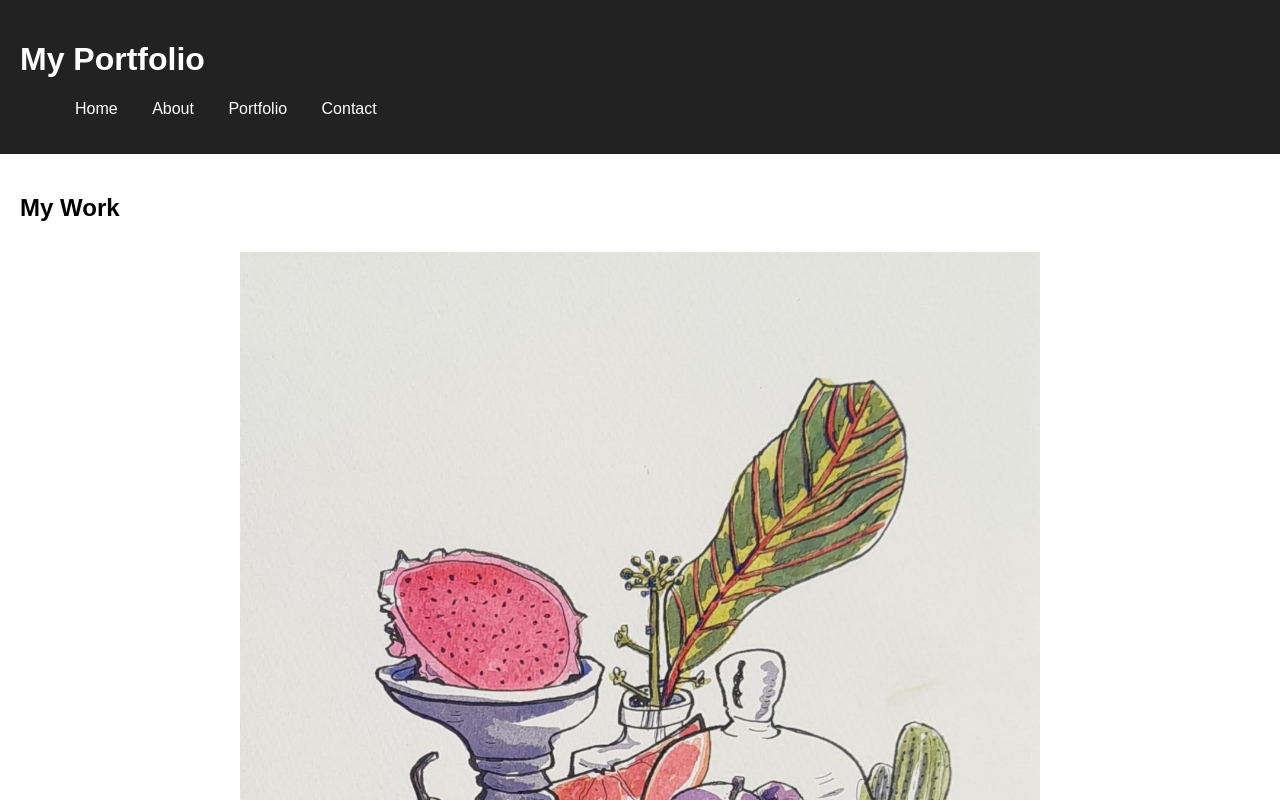
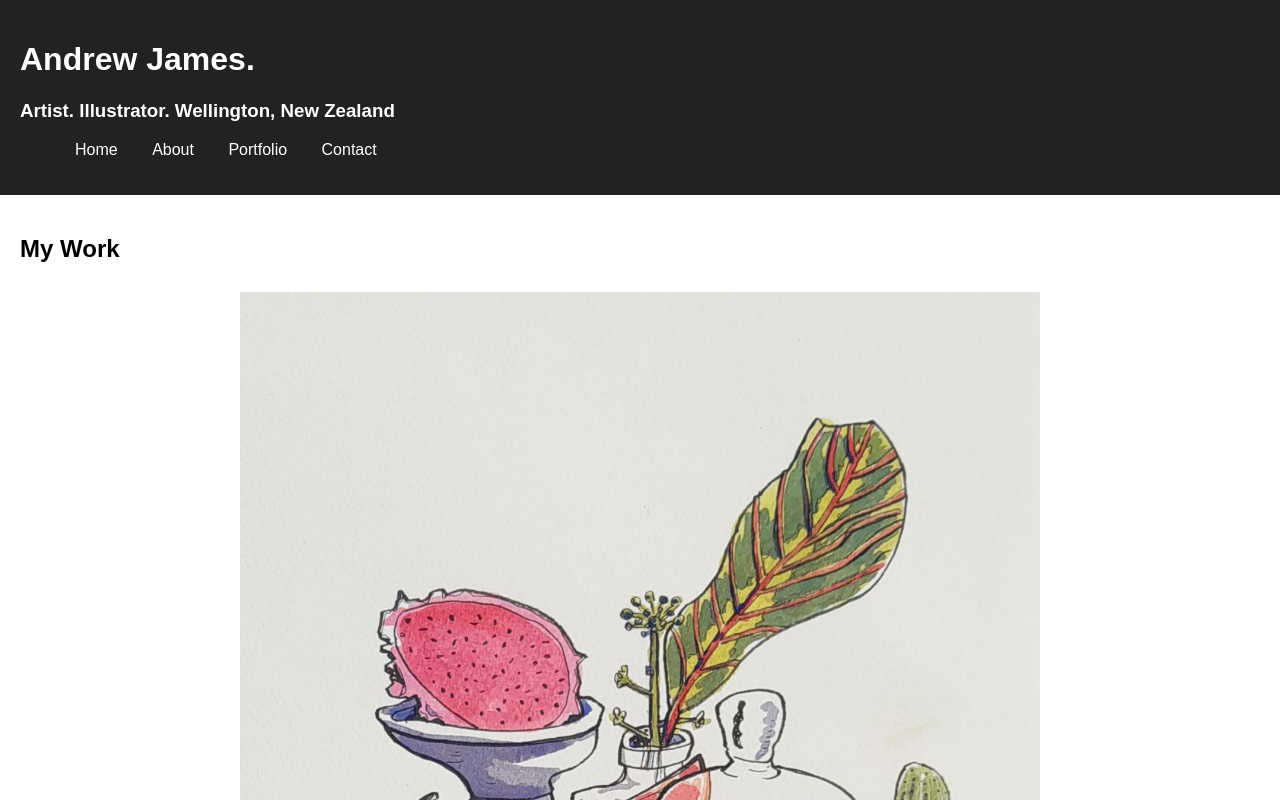
Before and after one commit to ajamesdraws/ajamesdraws, a plain HTML site: page portfolio.html in a window 1280 px wide. Shown: the top 800 px of the page. Drawn offline with Linux system fonts and the light colour scheme.

Commit message:
Update portfolio.html

```diff
--- a/portfolio.html
+++ b/portfolio.html
@@ -7,8 +7,8 @@
     <link rel="stylesheet" href="styles.css">
 </head>
 <body>
-    <header>
-        <h1>My Portfolio</h1>
+    <header><h1>Andrew James.</h1> <h3>Artist. Illustrator. Wellington, New Zealand</h3>
+
         <nav>
             <ul>
                 <li><a href="index.html">Home</a></li>
@@ -26,11 +26,13 @@
                 <img src="images/20240201_150628 (1).jpg" alt="Artwork 1"> <br />
                 <img src="images/Breakfast.jpg" alt="Artwork 2"><br />
                 <img src="images/art1.png" alt="Artwork 7"><br />
+                Spot illustrations for a substack article.
                 <img src="images/diningroomview.jpg" alt="Artwork 8"><br />
                 <img src="images/fridaynight.jpg" alt="Artwork 9"><br />
                 <img src="images/lyallbaydairy.jpg" alt="Artwork 10"><br />
                 <img src="images/navrangdairy.jpg" alt="Artwork 11"><br />
                 <img src="images/the_basics.png" alt="Artwork 12"><br />
+                Spots for an email series. <a href="www.predatorfreenz.org>Predator Free New Zealand Trust</a>
             </div>
         </section>
     </main>
```
